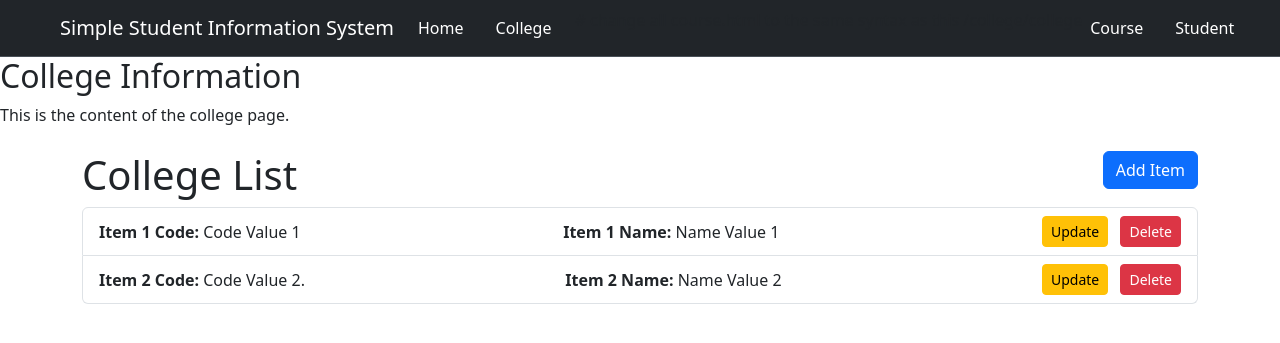
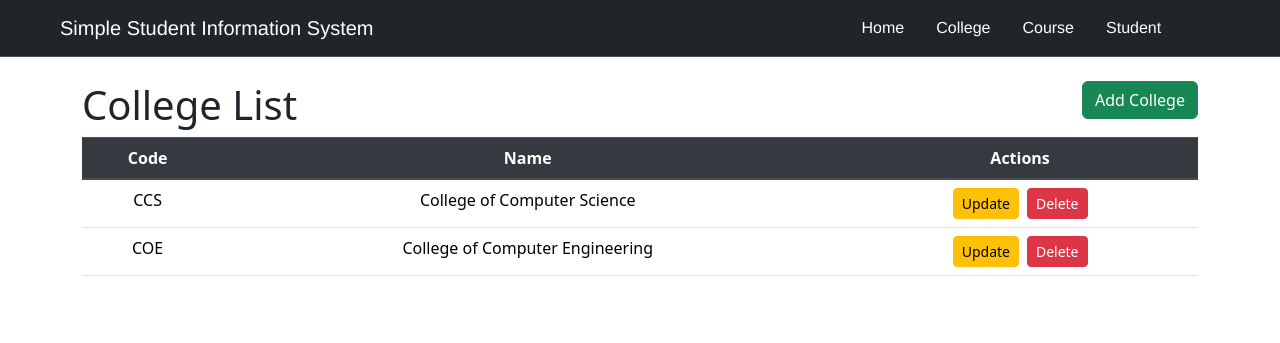
Before and after one commit to lalalance12/SSIS-Website, a Flask app: page /college/college in a window 1280 px wide. Shown: the top 343 px of the page. Run offline with Flask 3, Linux system fonts and the light colour scheme; some libraries are stand-ins or nearby versions.

Commit message:
made and desgined a table for college page

```diff
--- a/app/__init__.py
+++ b/app/__init__.py
@@ -10,10 +10,14 @@ def create_app():
 
     from .routes.home_bp import home_bp
     from .routes.college_bp import college_bp
+    from .routes.course_bp import course_bp
+    from .routes.student_bp import student_bp
 
 
     app.register_blueprint(home_bp, url_prefix='/')
     app.register_blueprint(college_bp, url_prefix='/college/')
+    app.register_blueprint(course_bp, url_prefix='/course/')
+    app.register_blueprint(student_bp, url_prefix='/student/')
 
 
     return app
--- a/app/routes/college_bp.py
+++ b/app/routes/college_bp.py
@@ -5,5 +5,4 @@ college_bp = Blueprint('college_bp', __name__)
 
 @college_bp.route('/college', methods=['GET', 'POST'])
 def college():
-
     return render_template('college.html')
--- a/app/routes/course_bp.py
+++ b/app/routes/course_bp.py
@@ -5,5 +5,4 @@ course_bp = Blueprint('course_bp', __name__)
 
 @course_bp.route('/course', methods=['GET', 'POST'])
 def course():
-
     return render_template('course.html')
--- a/app/templates/CRUDL.html
+++ b/app/templates/CRUDL.html
@@ -6,41 +6,72 @@
         </div>
 
         <div class="col-md-6 text-right">
-            <button type="button" class="btn btn-primary" data-toggle="modal" data-target="#C_Add_Modal"" id="addBtn">Add Item</button>
+            <button type="button" class="btn btn-success" data-toggle="modal" data-target="#C_Add_Modal"" id="addBtn">Add College</button>
         </div>
-
-        {% include 'college_add.html' %}
 
     </div>
 
-    <ul class="list-group mb-3">
-        <!-- Example list items -->
-        <li class="list-group-item d-flex justify-content-between align-items-center">
-            <div>
-                <strong>Item 1 Code:</strong> Code Value 1
-            </div>
-            <div>
-                <strong>Item 1 Name:</strong> Name Value 1
-            </div>
-            <div>
+    <table class="table">
+        <thead class="thead-dark">
+          <tr>
+            <th scope="col" class="text-center">Code</th>
+            <th scope="col" class="text-center">Name</th>
+            <th scope="col" class="text-center">Actions</th>
+          </tr>
+        </thead>
+        <tbody>
+          <tr>
+            <td class="text-center">CCS</td>
+            <td class="text-center">College of Computer Science</td>
+            <td class="text-center">
+              <div class="d-flex justify-content-center">
                 <button class="btn btn-warning btn-sm mr-2">Update</button>
                 <button class="btn btn-danger btn-sm">Delete</button>
-            </div>
-        </li>
-        <li class="list-group-item d-flex justify-content-between align-items-center">
-            <div>
-                <strong>Item 2 Code:</strong> Code Value 2.
-            </div>
-            <div>
-                <strong>Item 2 Name:</strong> Name Value 2
-            </div>
-            <div>
+              </div>
+            </td>
+          </tr>
+          <tr>
+            <td class="text-center">COE</td>
+            <td class="text-center">College of Computer Engineering</td>
+            <td class="text-center">
+              <div class="d-flex justify-content-center">
                 <button class="btn btn-warning btn-sm mr-2">Update</button>
                 <button class="btn btn-danger btn-sm">Delete</button>
-            </div>
-        </li>
-        <!-- Add more list items here -->
-    </ul>
+              </div>
+            </td>
+          </tr>
+        </tbody>
+    </table>
 
 
 </div>
+
+<!-- Add Modal (College) -->
+<div class="modal fade" id="C_Add_Modal" tabindex="-1" role="dialog" aria-labelledby="exampleModalLabel" aria-hidden="true">
+    <div class="modal-dialog" role="document">
+        <div class="modal-content">
+            <div class="modal-header">
+                <h5 class="modal-title" id="exampleModalLabel">Add College</h5>
+                <button type="button" class="close" data-dismiss="modal" aria-label="Close">
+                    <span aria-hidden="true">&times;</span>
+                </button>
+            </div>
+            <div class="modal-body">
+                <form>
+                    <div class="form-group">
+                        <label for="collegeCode">College Code</label>
+                        <input type="text" class="form-control" id="collegeCode" placeholder="Enter college code">
+                    </div>
+                    <div class="form-group">
+                        <label for="collegeName">College Name</label>
+                        <input type="text" class="form-control" id="collegeName" placeholder="Enter college name">
+                    </div>
+                </form>
+            </div>
+            <div class="modal-footer">
+                <button type="button" class="btn btn-secondary" data-dismiss="modal">Close</button>
+                <button type="button" class="btn btn-success">Save</button>
+            </div>
+        </div>
+    </div>
+</div>
--- a/app/templates/college.html
+++ b/app/templates/college.html
@@ -2,9 +2,6 @@
 
 {% block content %}
 
-    <h2>College Information</h2>
-    <p>This is the content of the college page.</p>
-
     {% include 'CRUDL.html' %}
 
 {% endblock content %}
--- a/app/templates/navbar.html
+++ b/app/templates/navbar.html
@@ -8,8 +8,6 @@
             <div class="navbar-nav">
                 <a class="nav-link mr-3" aria-current="page" href="{{ url_for('home_bp.home') }}" style="color: white;">Home</a>
                 <a class="nav-link mr-3" href="{{ url_for('college_bp.college') }}" style="color: white;">College</a>
-
-                # change all course.html to the same syntax as this {{ url_for('college_bp.college') }}
                 <a class="nav-link mr-3" href="{{ url_for('course_bp.course') }}" style="color: white;">Course</a>
                 <a class="nav-link" href="{{ url_for('student_bp.student') }}" style="color: white;">Student</a>
             </div>
```
Also changed, not shown: app/static/index.js (renamed from app/static/js/index.js), app/static/styles.css (renamed from app/static/css/styles.css).
